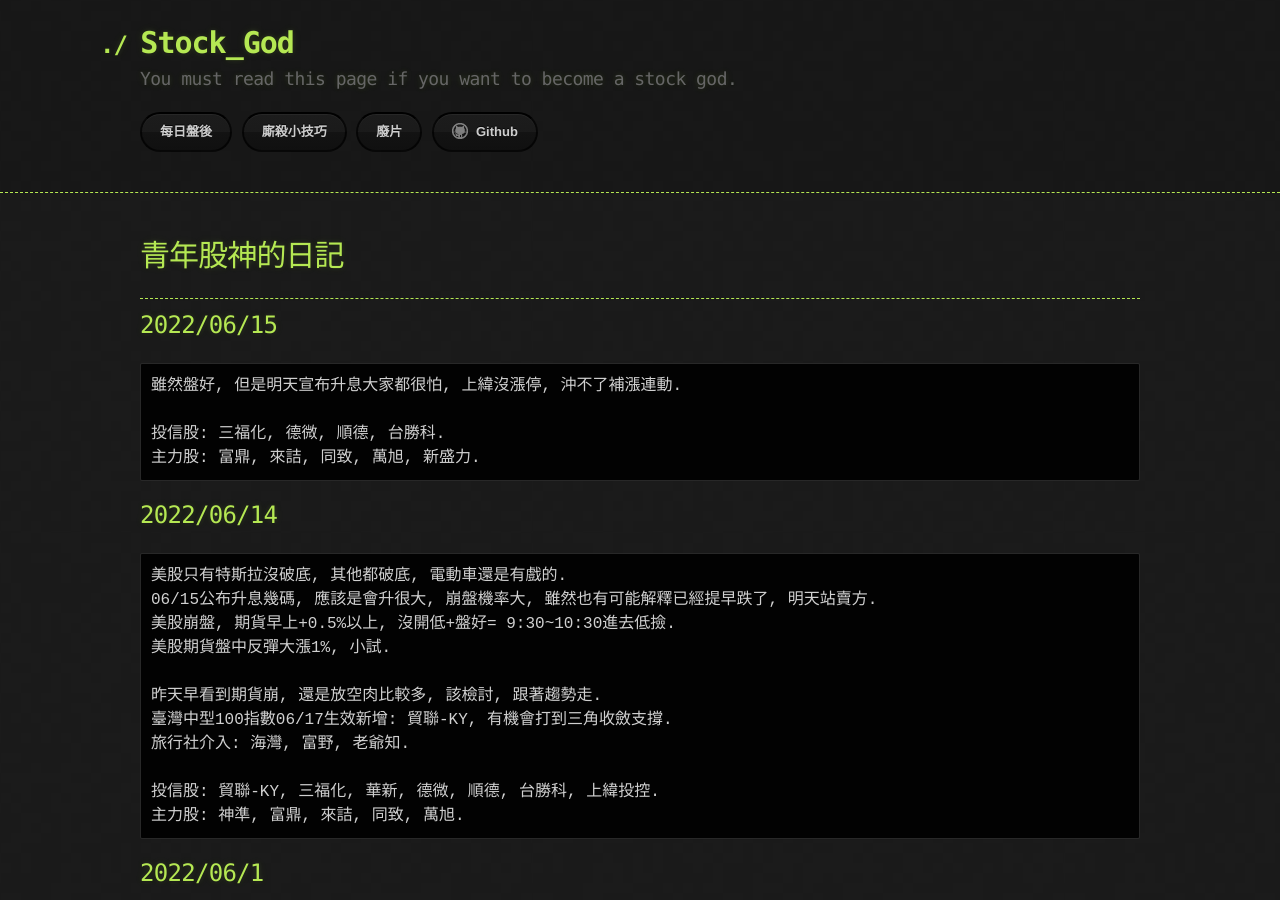
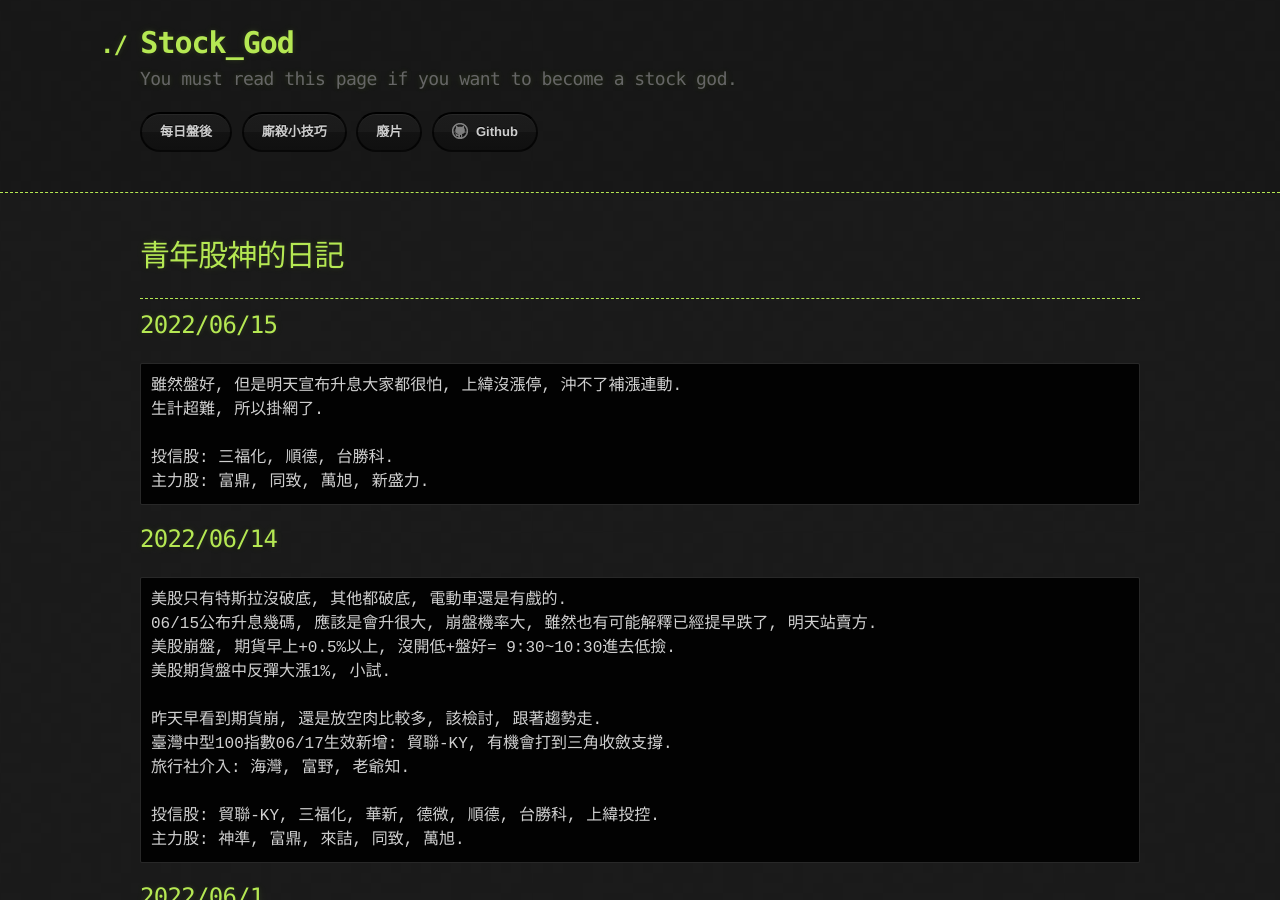
Before and after one commit to lepg5487/Stock_God, a Jekyll site: the page built from index.md, in a window 1280 px wide and 900 px high. Built offline with Jekyll 4.4.1, drawn with Linux system fonts in a browser that asks for light colours; our own code applies the rules of GitHub Pages for plain Markdown files.

Commit message:
Update index.md

````diff
--- a/index.md
+++ b/index.md
@@ -9,9 +9,10 @@
 ## 2022/06/15
 ```
 雖然盤好, 但是明天宣布升息大家都很怕, 上緯沒漲停, 沖不了補漲連動.
+生計超難, 所以掛網了.
 
-投信股: 三福化, 德微, 順德, 台勝科.
-主力股: 富鼎, 來詰, 同致, 萬旭, 新盛力.
+投信股: 三福化, 順德, 台勝科.
+主力股: 富鼎, 同致, 萬旭, 新盛力.
 ```
 
 ## 2022/06/14
````
